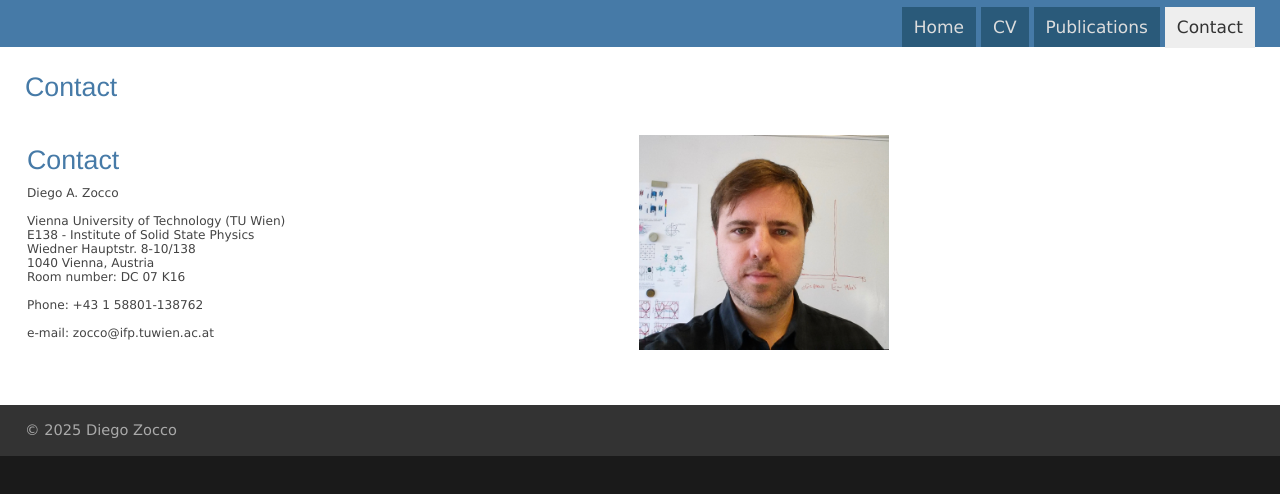
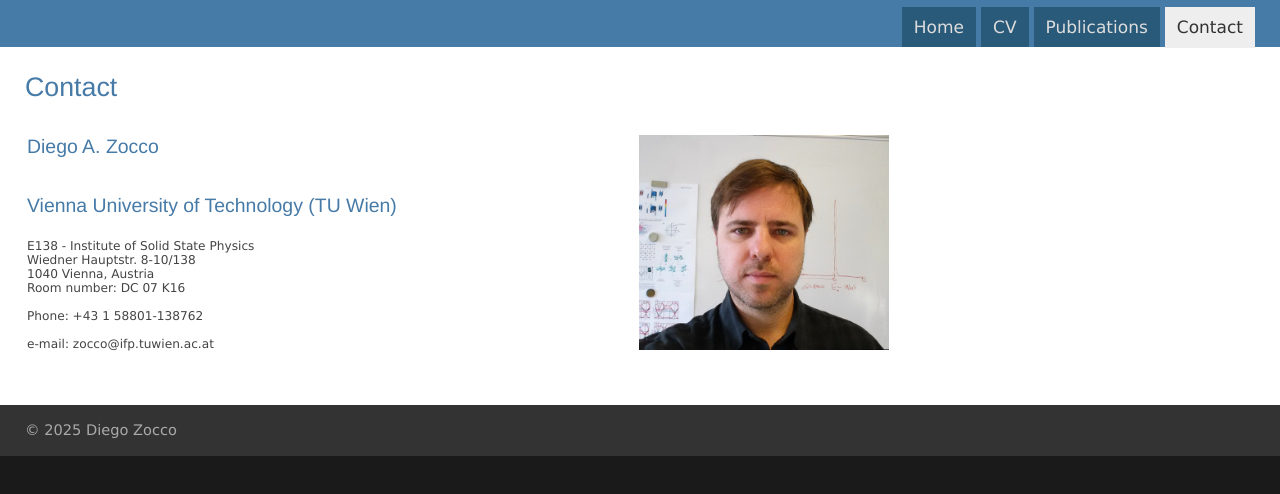
Before and after one commit to 3he4he/3he4he.github.io, a plain HTML site: page contact.html in a window 1280 px wide. Shown: the part 112-606 px from the top of the page. Drawn offline with Linux system fonts and the light colour scheme.

Commit message:
Update contact.html

```diff
--- a/contact.html
+++ b/contact.html
@@ -64,15 +64,15 @@
 
 		<div id="content">
 			<h2>Contact</h2>
+
 			<table>
 			<tbody>
 			<tr>
 			<td width="80%">
-			<h2>Contact</h2>
-			Diego A. Zocco
+			<h3>Diego A. Zocco</h3>
 			<br>
 			<br>
-			Vienna University of Technology (TU Wien)<br>
+			<h3>Vienna University of Technology (TU Wien)</h3><br>
 			E138 - Institute of Solid State Physics<br>
 			Wiedner Hauptstr. 8-10/138<br>
 			1040 Vienna, Austria
```
